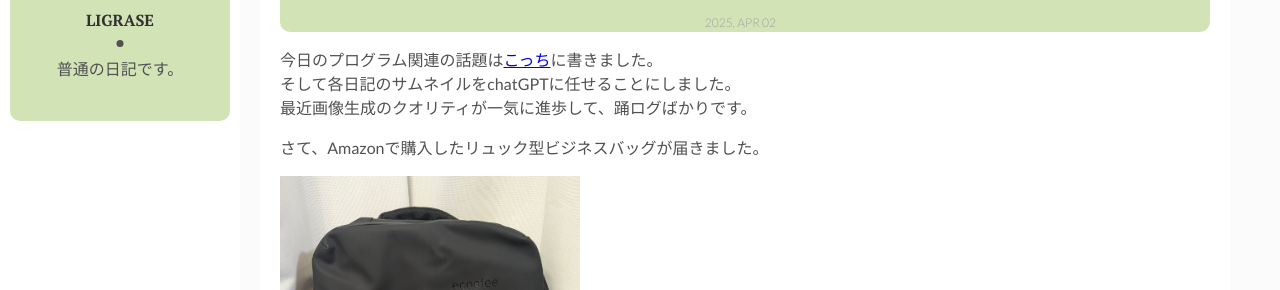
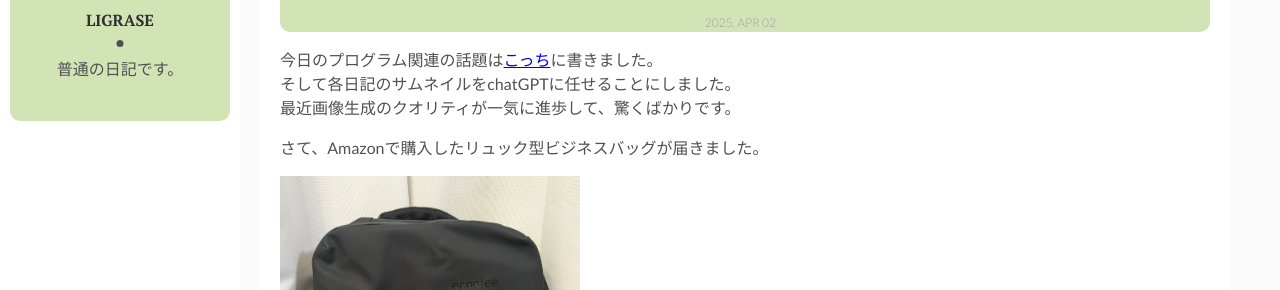
Before and after one commit to Liqrase/diary-3, a Jekyll site: the page built from _posts/2025-04-02-diary250402.markdown, in a window 1280 px wide and 900 px high, scrolled down 426 px. Shown: the part 162-452 px from the top of the window. Built offline with Jekyll 4.4.1, drawn with Linux system fonts in a browser that asks for light colours; nearby versions of some CDN libraries.

Commit message:
Update 2025-04-02-diary250402.markdown

```diff
--- a/_posts/2025-04-02-diary250402.markdown
+++ b/_posts/2025-04-02-diary250402.markdown
@@ -9,7 +9,7 @@ tags: [日記]
 ---
 今日のプログラム関連の話題は[こっち](https://liqrase.github.io/diary-1/miniapp/)に書きました。<br>
 そして各日記のサムネイルをchatGPTに任せることにしました。<br>
-最近画像生成のクオリティが一気に進歩して、踊ログばかりです。
+最近画像生成のクオリティが一気に進歩して、驚くばかりです。
 
 さて、Amazonで購入したリュック型ビジネスバッグが届きました。
 
```
